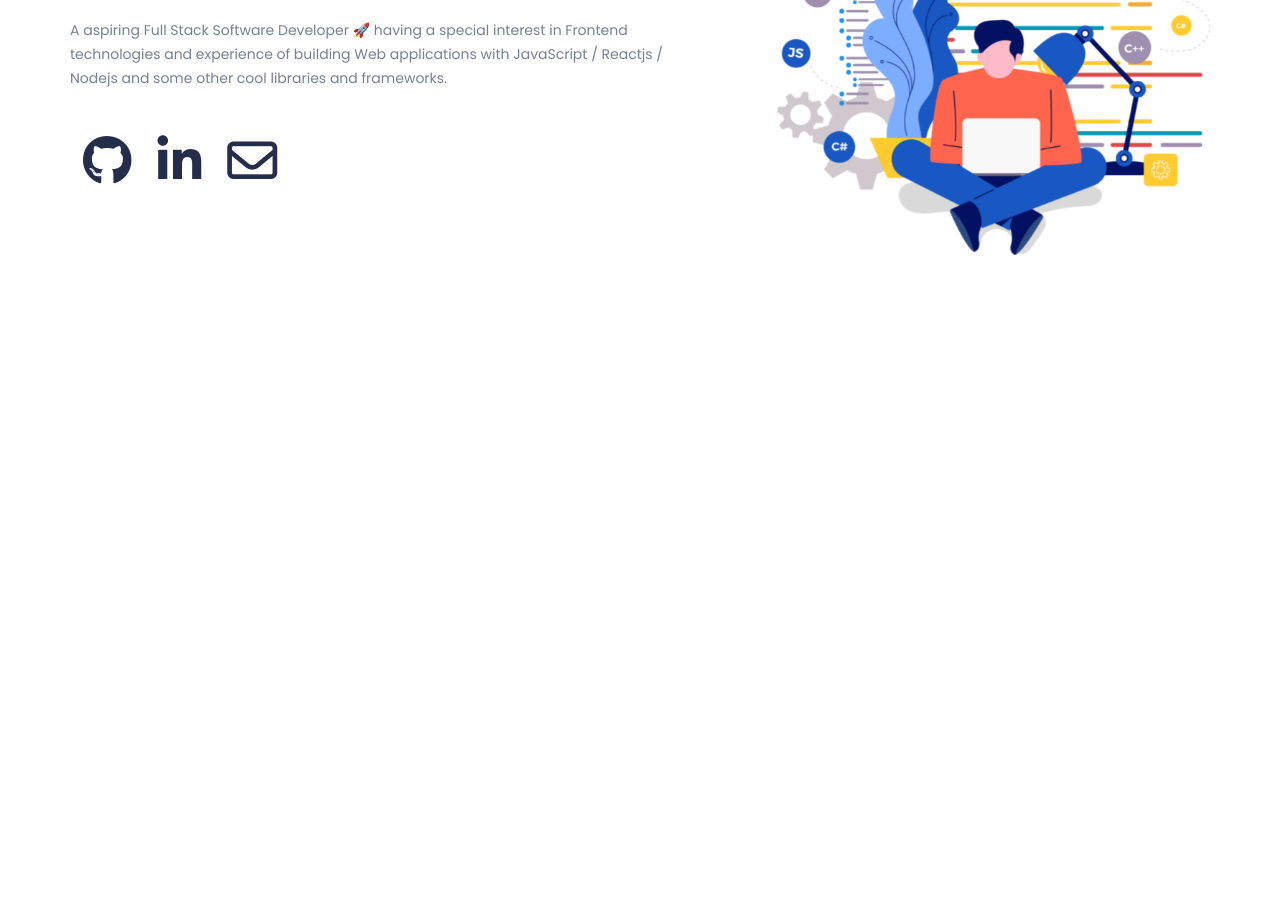
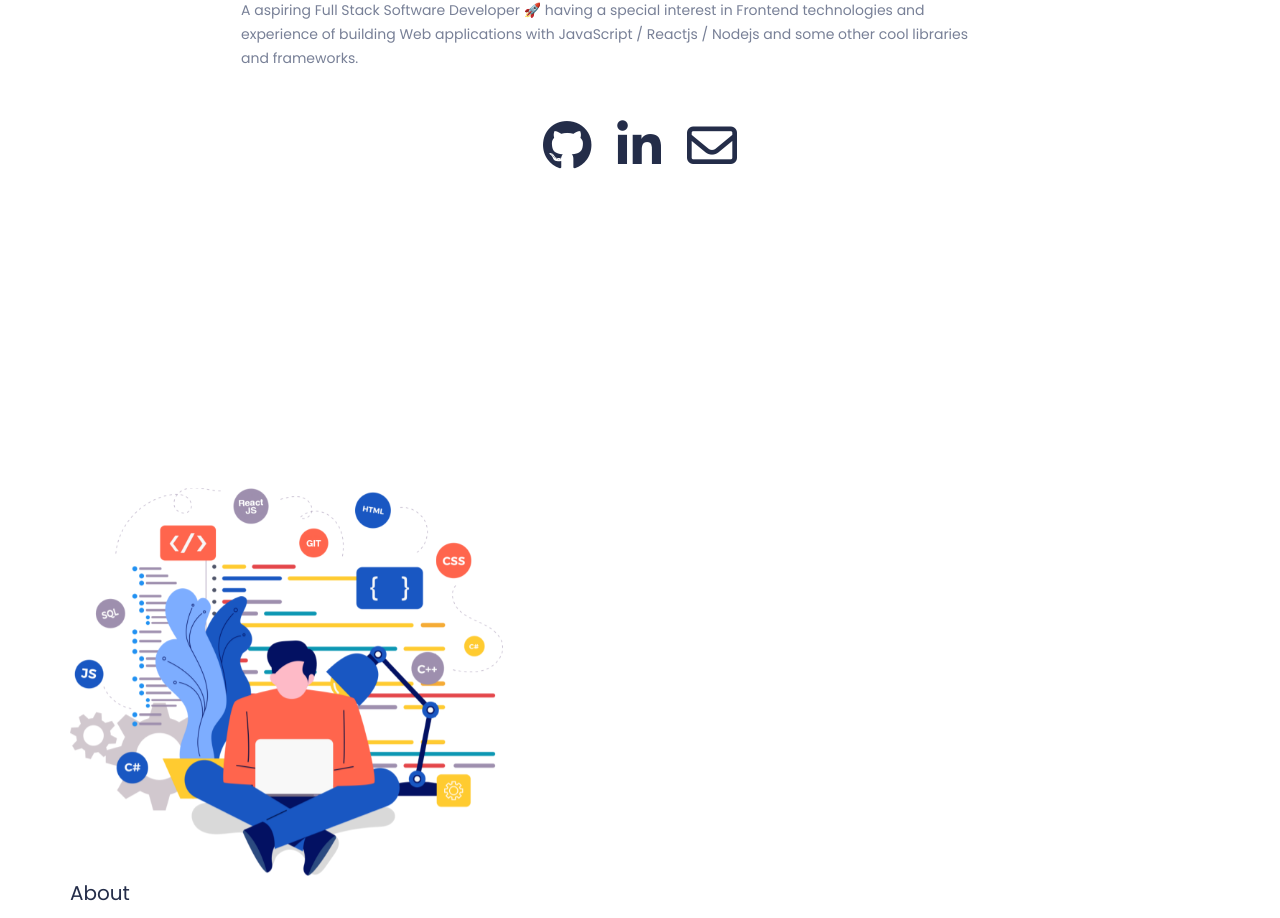
Before and after one commit to altamashaseer/Portfolio-React, a React (Create React App) app: page / in a window 1280 px wide. Shown: the part 360-1278 px from the top of the page. Before the commit the page ends 880 px from the top, so only its background shows below. Built offline with nearby package versions, Linux system fonts and the light colour scheme; a web font is replaced by a local one.

Commit message:
Intro Centered

```diff
--- a/src/components/About/About.css
+++ b/src/components/About/About.css
@@ -0,0 +1,31 @@
+
+
+
+
+
+/* left SIDE  */
+.a-left {
+    width: 38%;
+  }
+
+  .a-left .img-wrapper img {
+    width: 100%;
+    animation: updown 3s linear infinite;
+    transition: .3s ease-in-out;
+  }
+
+  @keyframes updown {
+    0% {
+      transform: translatey(0px);
+    }
+
+    50% {
+
+      transform: translatey(-9px);
+    }
+
+    100% {
+
+      transform: translatey(0px);
+    }
+  }
--- a/src/components/About/About.js
+++ b/src/components/About/About.js
@@ -1,11 +1,17 @@
 import React from 'react'
 import './About.css'
+import introImg from '../../img/Intro.png'
 
 function About() {
   return (
     <section className='about'>
-      <div className="left">
-
+      <div className="a-left">
+        <div className="img-wrapper">
+          <img src={introImg} alt="IntroImg" />
+        </div>
+      </div>
+      <div className="a-right">
+    <span className='a-heading'>About</span>
       </div>
     </section>
   )
--- a/src/components/Intro/Intro.css
+++ b/src/components/Intro/Intro.css
@@ -1,8 +1,8 @@
 .intro {
   display: flex;
   height: 80vh;
-  margin-top: 7rem;
-  justify-content: space-between;
+  margin-top: 6rem;
+  justify-content: center;
 }
 
 /* LEFT SIDE */
@@ -52,8 +52,9 @@
 .i-left {
   display: flex;
   flex-direction: column;
-  width: 60%;
+  width: 70%;
   gap: 2rem;
+  align-items: center;
 }
 
 .i-name {
@@ -92,7 +93,7 @@
 }
 .connections i{
   font-size: 2.5rem;
-  margin: 5px 13px;
+  margin: 10px 13px;
   color: var(--black);
 
 }
@@ -106,38 +107,8 @@
   font-size: 14px;
   color: var(--gray);
   margin-top: 10px;
-  width: 90%;
+  width: 95%;
   line-height: 1.7;
 }
 
-
-
-/* RIGHT SIDE  */
-.i-right {
-  width: 38%;
-  display: flex;
-  /* margin-right: 2rem; */
-}
-
-.i-right .img-wrapper img {
-  width: 100%;
-  animation: updown 3s linear infinite;
-  transition: .3s ease-in-out;
-  /* text-shadow: 0 0 10px 0 black  */
-}
-
-@keyframes updown {
-  0% {
-    transform: translatey(0px);
-  }
-
-  50% {
-
-    transform: translatey(-9px);
-  }
-
-  100% {
-
-    transform: translatey(0px);
-  }
-}
+/* background */
--- a/src/components/Intro/Intro.js
+++ b/src/components/Intro/Intro.js
@@ -1,17 +1,18 @@
 import React from 'react'
 import './Intro.css'
-import introImg from '../../img/Intro.png'
 import Typewriter from 'typewriter-effect';
 
 function Intro() {
+
   return (
     <div className='intro'>
+      {/* background  */}
 
       <div className="i-left">
         <div className="i-name">
           <div className='name'>
             <span>Hi, I am  </span>
-            <span id='name'>Altamash <span class="wave">👋</span></span>
+            <span id='name'>Altamash Aseer <span class="wave">👋</span></span>
           </div>
 
           <div className="typeeffect">
@@ -35,14 +36,6 @@ function Intro() {
           <a href="https://www.linkedin.com/in/altamash-aseer-746aa3193/" ><i class="fa-regular fa-envelope"></i></a>
         </div>
       </div>
-
-      <div className="i-right">
-        <div className="img-wrapper">
-          <img src={introImg} alt="IntroImg" />
-        </div>
-
-
-      </div>
     </div>
   )
 }
```
